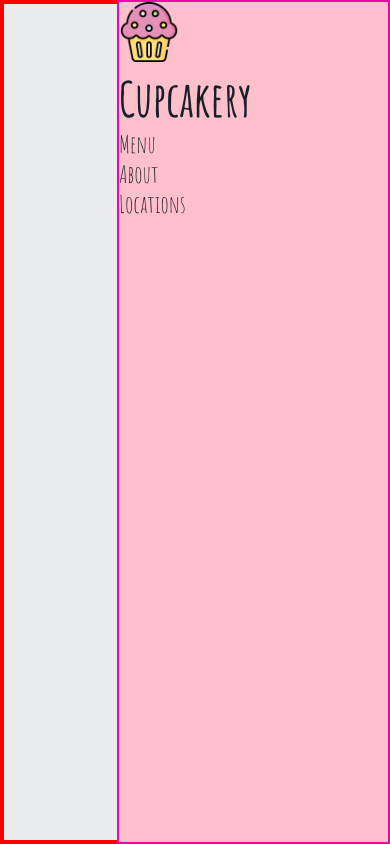
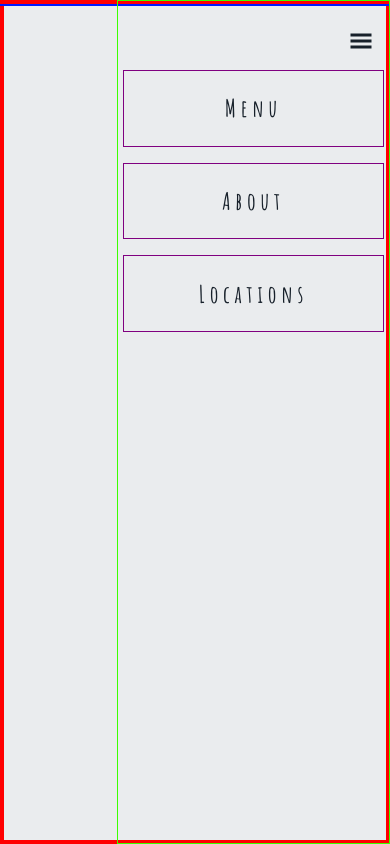
Before and after one commit to anderson-ca/verbose-bassoon, a Next.js app: page / in a window 390 px wide. Built offline with nearby package versions, Linux system fonts and the light colour scheme.

Commit message:
working on mobile nav menu

```diff
--- a/components/Navbar.jsx
+++ b/components/Navbar.jsx
@@ -16,16 +16,6 @@ const Navbar = () => {
     return (
         <div className={`${styles.nav}`}>
 
-            <div
-                onClick={handleClick}
-                className={`${styles.mobile_nav_toggle}`}
-                aria-controls='primary-navigation'
-                aria-expanded='false'
-            >
-                {
-                    click ? <FaTimes /> : <GiHamburgerMenu />
-                }
-            </div>
             <ul id='primary-navigation' className={styles.click ? styles.nav_menu : `${styles.nav_menu} ${styles.active}`}>
                 <li className={`${styles.menu_item}`}>
                     <Link href='/' passHref>
@@ -63,6 +53,16 @@ const Navbar = () => {
                     </Link>
                 </li>
             </ul>
+            <div
+                onClick={handleClick}
+                className={`${styles.mobile_nav_toggle}`}
+                aria-controls='primary-navigation'
+                aria-expanded='false'
+            >
+                {
+                    click ? <FaTimes /> : <GiHamburgerMenu />
+                }
+            </div>
         </div>
     );
 };
--- a/styles/Navbar.module.css
+++ b/styles/Navbar.module.css
@@ -4,14 +4,56 @@
 
 @media screen and (max-width: 560px) {
     .nav {
+        border: solid 1px rgb(0, 26, 255);
+        position: fixed;
+        width: 100vw;
+    }
+    .nav_menu {
+        border: solid 1px rgb(60, 255, 0);
+        padding: 5px;
+        padding-top: 4.3rem;
+        text-align: center;
+        position: fixed;
+        inset: 0 0 0 30%;
+        display: flex;
+        flex-flow: column;
+        gap: 1rem;
+        letter-spacing: .3rem;
+        font-weight: 900;
+        justify-content: flex-start;
+        align-items: space-around;
+    }
+    .menu_item {
+        border: solid 1px purple;
+        flex-basis: 10%;
+        display: flex;
+        flex-direction: column;
+        justify-content: center;
+    }
+    .menu_item:first-child {
+        display: none;
+    }
+    .header_logo {
+        display: none;
+    }
+    .mobile_nav_toggle {
+        display: block;
+        position: absolute;
+        font-style: none;
+        width: 1rem;
+        top: 1.5rem;
+        right: 1.5rem;
+        z-index: 999;
+    }
+    /* .nav {
         border: solid 2px rgb(247, 2, 173);
         position: fixed;
         inset: 0 0 0 30%;
         background: pink;
-        /* display: flex;
+        display: flex;
         flex-flow: column wrap;
         align-items: space-between;
-        width: 100%; */
+        width: 100%;
     }
     .ul {
         display: flex;
@@ -27,7 +69,7 @@
         right: 2rem;
         z-index: 999;
         font-style: none;
-    }
+    } */
 }
 
 @media screen and (min-width: 561px) and (max-width: 860px) {
```
